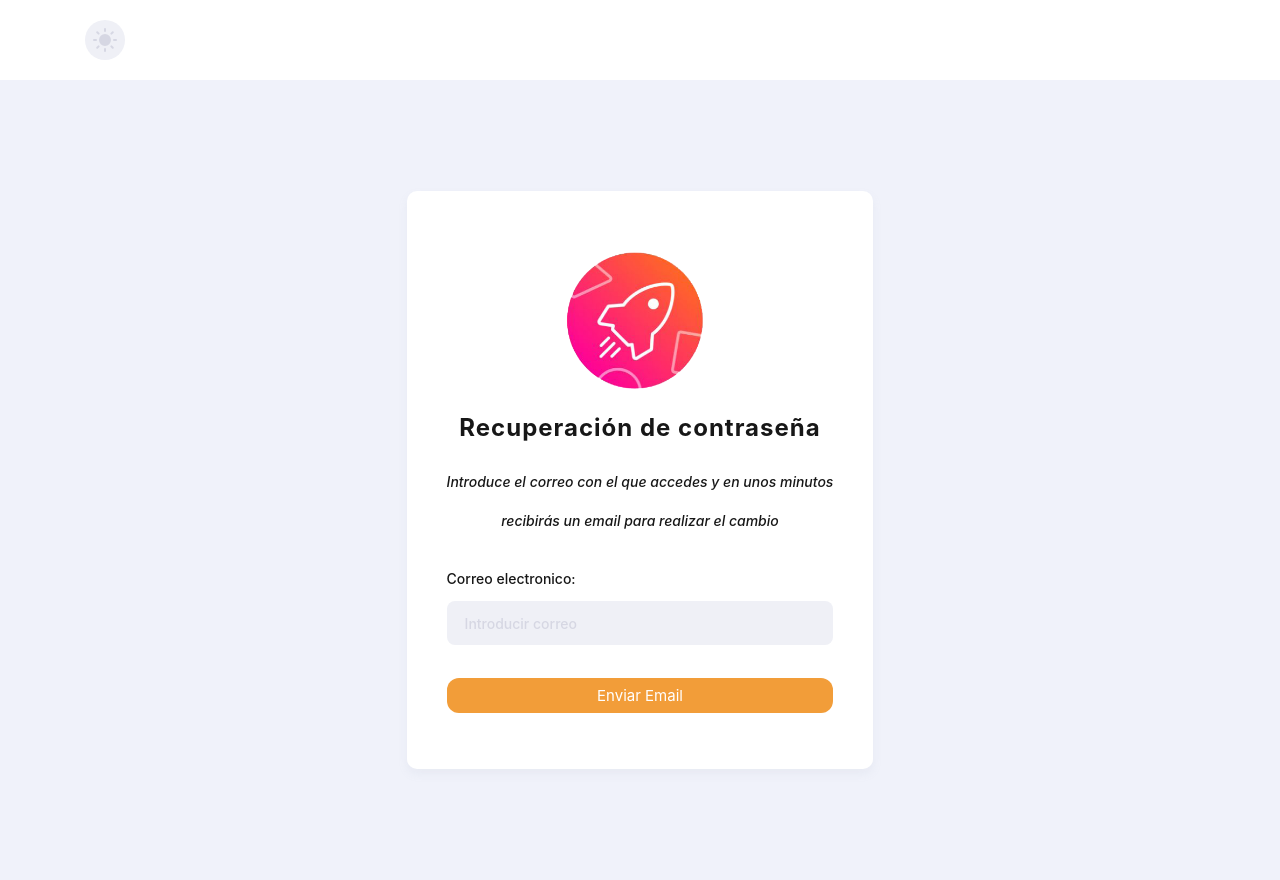
After one commit to Niizhyta/Portafolio_v1, a Django app: page /recuperarClave/ in a window 1280 px wide. The commit adds this page. Run offline with Django 3.2, Linux system fonts and the light colour scheme; some libraries are stand-ins or nearby versions.

Commit message:
pag. recuperacion de contraseña

```diff
--- /dev/null
+++ b/app/templates/app/recuperarClave.html
@@ -0,0 +1,94 @@
+<!DOCTYPE html>
+<html lang="en">
+<head>
+    <meta charset="UTF-8">
+    <meta http-equiv="X-UA-Compatible" content="IE=edge">
+    <meta name="viewport" content="width=device-width, initial-scale=1.0">
+    <title>Login participantes</title>
+    <link rel="shortcut icon" href="../../static/app/img/svg/LOGOGW.png" type="image/x-icon">
+    <style>
+        .button4 {
+        background-color: #F29D39;
+        border: none;
+        color: white;
+        padding: 10px 20px;
+        text-align: center;
+        text-decoration: none;
+        display: inline-block;
+        font-size: 15px;
+        border-radius: 12px;
+        }
+
+        .tamano-pequeno{
+        height: 180px;
+        width: auto;
+        margin: auto;
+        display: block;
+        }
+        .centrado{
+            margin: auto;
+            text-align:center;
+        }
+        .dif{
+        font-style: italic
+        }
+
+    </style>
+      <link rel="stylesheet" href="../../static/app/css/style.css">
+      <link rel="stylesheet" href="../../static/app/css/style.min.css">
+</head>
+<div>
+
+<!---->
+<!---->
+<!---->
+<div class="main-wrapper">
+    <!-- ! Main nav -->
+<nav class="main-nav--bg">
+  <div class="container main-nav">
+    <div class="main-nav-end">
+      <button class="theme-switcher gray-circle-btn" type="button" title="Cambiar tema">
+        <span class="sr-only">Cambiar modo</span>
+        <i class="sun-icon" data-feather="sun" aria-hidden="true"></i>
+        <i class="moon-icon" data-feather="moon" aria-hidden="true"></i>
+      </button>
+    </div>
+  </div>
+</nav>
+<!---->
+<!---->
+<!---->
+<div class="page-center">
+    <form class="sign-up-form form" action="" method="">
+        <img src="../../static/app/img/svg/LOGOGW.png" class="tamano-pequeno" />
+        <h1 class="main-title centrado">Recuperación de contraseña </h1>
+        <p class="form-label centrado dif" >Introduce el correo con el que accedes y en unos minutos</p>
+        <p class="form-label centrado dif" >recibirás un email para realizar el cambio</p><br>
+        <label class="form-label-wrapper">
+            <p class="form-label">Correo electronico:</p>
+            <input class="form-input" type="email" placeholder="Introducir correo" required />
+        </label>
+        <br>
+        <button class="form-btn  button4">
+            Enviar Email
+        </button><br>
+
+    </form>
+</div>
+
+<!---->
+<!---->
+<!---->
+    <script src="../../static/app/plugins/chart.min.js"></script>
+    <!-- Icons library -->
+    <script src="../../static/app/plugins/feather.min.js"></script>
+    <!--query-->
+    <script src="https://ajax.googleapis.com/ajax/libs/jquery/3.1.1/jquery.min.js"></script>
+    <!-- Custom scripts -->
+
+    <script src="../../static/app/js/script.js"></script>
+
+
+
+</body>
+</html>
--- a/app/urls.py
+++ b/app/urls.py
@@ -1,5 +1,5 @@
 from django.urls import path
-from .views import home, login, registro, page1, adminT, adminU, crearTrivia, crearUsuario, partida, ruleta,ranking,loginParticipante,iniciarPartida
+from .views import home, login, registro, page1, adminT, adminU, crearTrivia, crearUsuario, partida, ruleta,ranking,loginParticipante,iniciarPartida,recuperarClave
 
 urlpatterns = [
     path('home/', home, name="home"),
@@ -15,4 +15,5 @@ urlpatterns = [
     path('ranking/', ranking, name="ranking"),
     path('loginParticipante/', loginParticipante, name="loginParticipante"),
     path('iniciarPartida/', iniciarPartida, name="iniciarPartida"),
+    path('recuperarClave/', recuperarClave, name="recuperarClave"),
 ]
--- a/app/views.py
+++ b/app/views.py
@@ -55,3 +55,6 @@ def ranking(request):
 
 def iniciarPartida(request):
     return render(request,'app/iniciarPartida.html')
+
+def recuperarClave(request):
+    return render(request,'app/recuperarClave.html')
```
Also changed, not shown: app/templates/app/iniciarPartida.html (+40 -39 lines).
